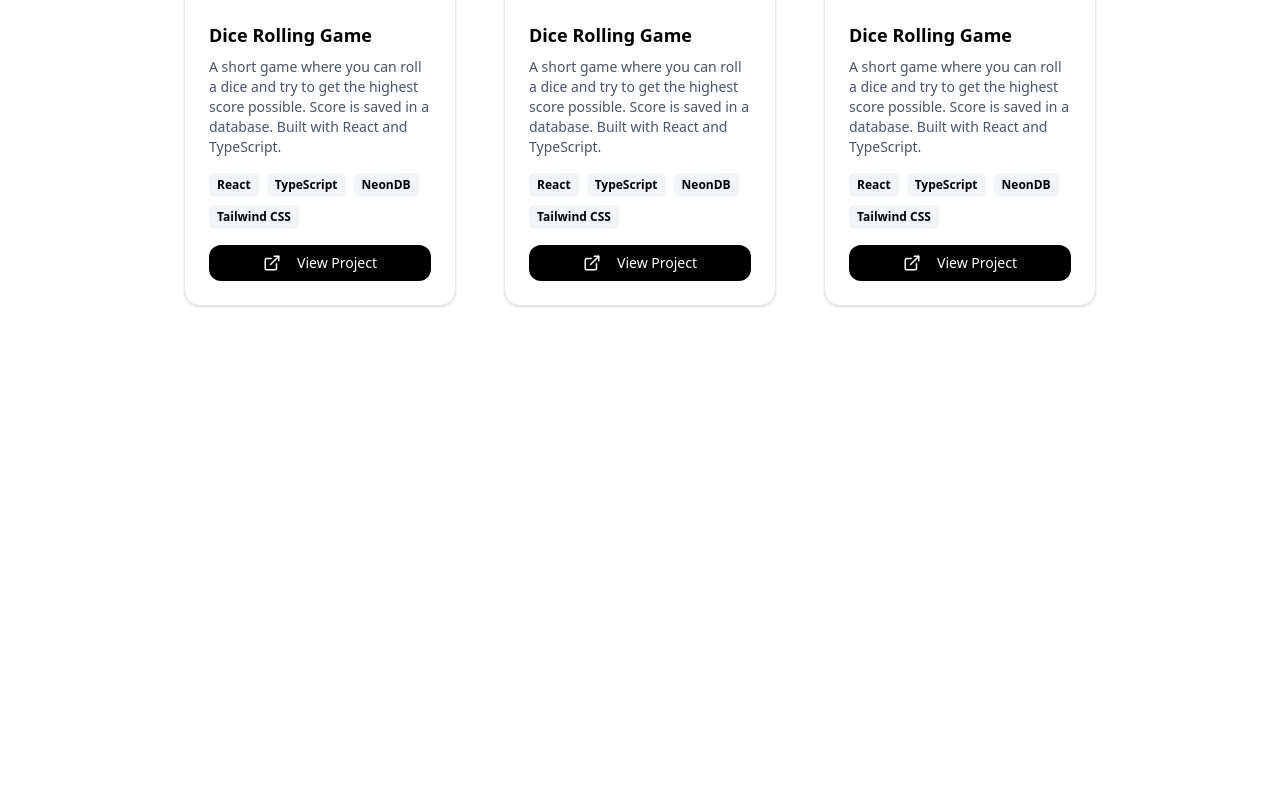
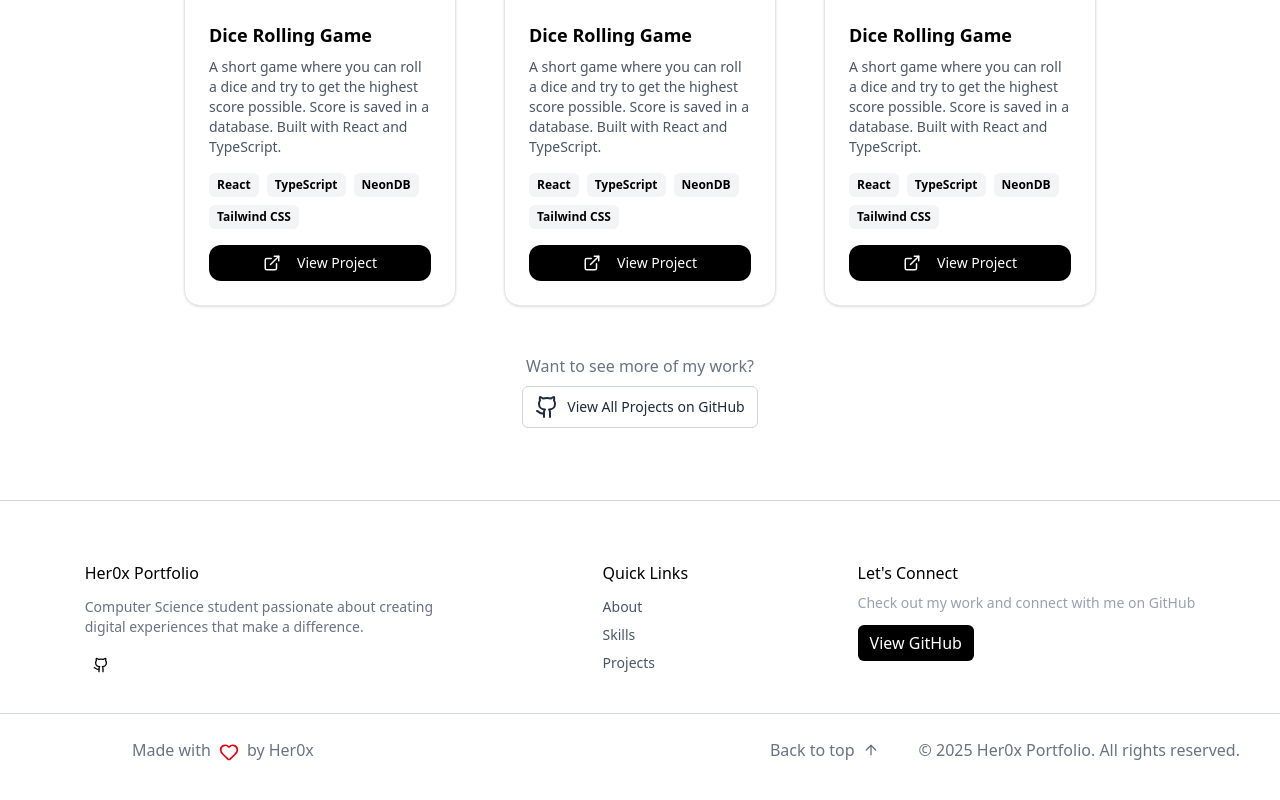
Before and after one commit to Her0x00/portfolio, a Next.js app: page / in a window 1280 px wide. Shown: the part 3082-3882 px from the top of the page. Before the commit the page ends 3460 px from the top, so only its background shows below. Built offline with nearby package versions, Linux system fonts and the light colour scheme.

Commit message:
Layout-almost-finished-only-add better view for mobile and other devices and fix the buttons so they all work

```diff
--- a/src/app/components/Footer.tsx
+++ b/src/app/components/Footer.tsx
@@ -0,0 +1,31 @@
+"use client"
+import React from 'react'
+import { Github } from 'lucide-react'
+
+export default function Footer() {
+    return (
+        <section className="mt-15">
+            <div className="flex justify-around">
+                <div className="flex flex-col gap-3">
+                    <h2>Her0x Portfolio</h2>
+                    <p className="text-sm text-gray-500">Computer Science student passionate about creating <br />digital experiences that make a difference.</p>
+                    <Github className='size-4 mt-2 ml-2' />
+                </div>
+                <div>
+                    <h2>Quick Links</h2>
+                    <ul className="flex flex-col gap-2 mt-3 text-sm text-gray-600">
+                        <li className="hover:text-black cursor-pointer"><a href="#about">About</a></li>
+                        <li className="hover:text-black cursor-pointer"><a href="#skills">Skills</a></li>
+                        <li className="hover:text-black cursor-pointer"><a href="#projects"></a>Projects</li>
+                    </ul>
+                </div>
+                <div>
+                    <h2>Let's Connect</h2>
+                    <p className="text-gray-400 text-sm mt-2">Check out my work and connect with me on GitHub</p>
+                    <a target='_blank' href="https://github.com/Her0x00"><button className="bg-black text-white px-3 py-1.5 rounded-md mt-3">View GitHub</button></a>
+                </div>
+            </div>
+            <hr className="border-t border-gray-300 w-full mt-10" />
+        </section>
+    )
+}
--- /dev/null
+++ b/src/app/components/FooterEnd.tsx
@@ -0,0 +1,25 @@
+"use client"
+import React from 'react'
+import { Heart } from 'lucide-react'
+import { ArrowUp } from 'lucide-react'
+
+export default function FooterEnd() {
+    return (
+        <div className=" mt-0 pb-20">
+            <section className="flex justify-between items-center px-10 py-6">
+                <div className="flex flex-row items-center space-x-1 ml-10">
+                    <h2 className="flex items-center gap-2 text-gray-500 ml-13">
+                        Made with  <span className="inline-flex size-5 text-red-600"><Heart /></span>  by Her0x
+                    </h2>
+                </div>
+                <div className="flex gap-10 text-gray-500">
+                    <a href="#top" className="flex items-center gap-2">
+                        Back to top
+                        <ArrowUp className="size-4" />
+                    </a>
+                    <p>© 2025 Her0x Portfolio. All rights reserved.</p>
+                </div>
+            </section>
+        </div>
+    )
+}
--- a/src/app/components/Main.tsx
+++ b/src/app/components/Main.tsx
@@ -4,7 +4,7 @@ import Image from 'next/image'
 
 export function MainPage() {
   return (
-    <div className='flex justify-center items-center h-screen text-black gap-4'>
+    <div id="top" className='flex justify-center items-center h-screen text-black gap-4'>
       <div className='flex flex-row'>
         <div className='flex flex-col'>
           <div className='flex flex-col'>
--- a/src/app/components/Projects.tsx
+++ b/src/app/components/Projects.tsx
@@ -1,9 +1,11 @@
 "use client "
 import React from 'react'
 import ProjectCard from './ProjectCard'
+import { Github } from 'lucide-react'
 
 export default function Projects() {
     return (
+        <>
             <section id="projects" className="w-full bg-white py-18 px-7 md:px-12 lg:px-24">
                 <div>
                     {/* Section header */}
@@ -45,6 +47,20 @@ export default function Projects() {
                         </div>
                     </div>
                 </div>
+                <div className="flex justify-center items-center mt-12 flex-col gap-2">
+                    <h2 className="text-gray-500">Want to see more of my work?</h2>
+                    <a
+                        href="https://github.com/Her0x00?tab=repositories"
+                        target="_blank"
+                        rel="noopener noreferrer"
+                        className="inline-flex items-center space-x-2 border border-gray-300 rounded-md px-3 py-2 text-sm font-medium text-gray-800 hover:bg-gray-100 transition"
+                    >
+                        <Github className="text-xl" />
+                        <span>View All Projects on GitHub</span>
+                    </a>
+                </div>
             </section>
+            <hr className="border-t border-gray-300 w-full m-0" />
+        </>
     )
 }
--- a/src/app/components/Skillstech.tsx
+++ b/src/app/components/Skillstech.tsx
@@ -8,7 +8,7 @@ const skillcardProps = {
 }
 
 const CurrentlyLearning = {
-    learning: ["Machine Learning", "Rust", "Docker", "Cybersecurity"]
+    learning: ["Machine Learning", "Linux", "Docker", "Cybersecurity"]
 }
 
 export default function Skillstech() {
--- a/src/app/page.tsx
+++ b/src/app/page.tsx
@@ -4,6 +4,8 @@ import { MainPage } from "./components/Main";
 import { About } from "./components/About";
 import Skillstech from "./components/Skillstech";
 import Projects from "./components/Projects";
+import Footer from "./components/Footer";
+import FooterEnd from "./components/FooterEnd";
 
 export default function Home() {
   return (
@@ -13,6 +15,8 @@ export default function Home() {
       <About />
       <Skillstech />
       <Projects />
+      <Footer />
+      <FooterEnd />
     </div>
   )
 
```
Lines whose indentation alone changed are shown as unchanged.
